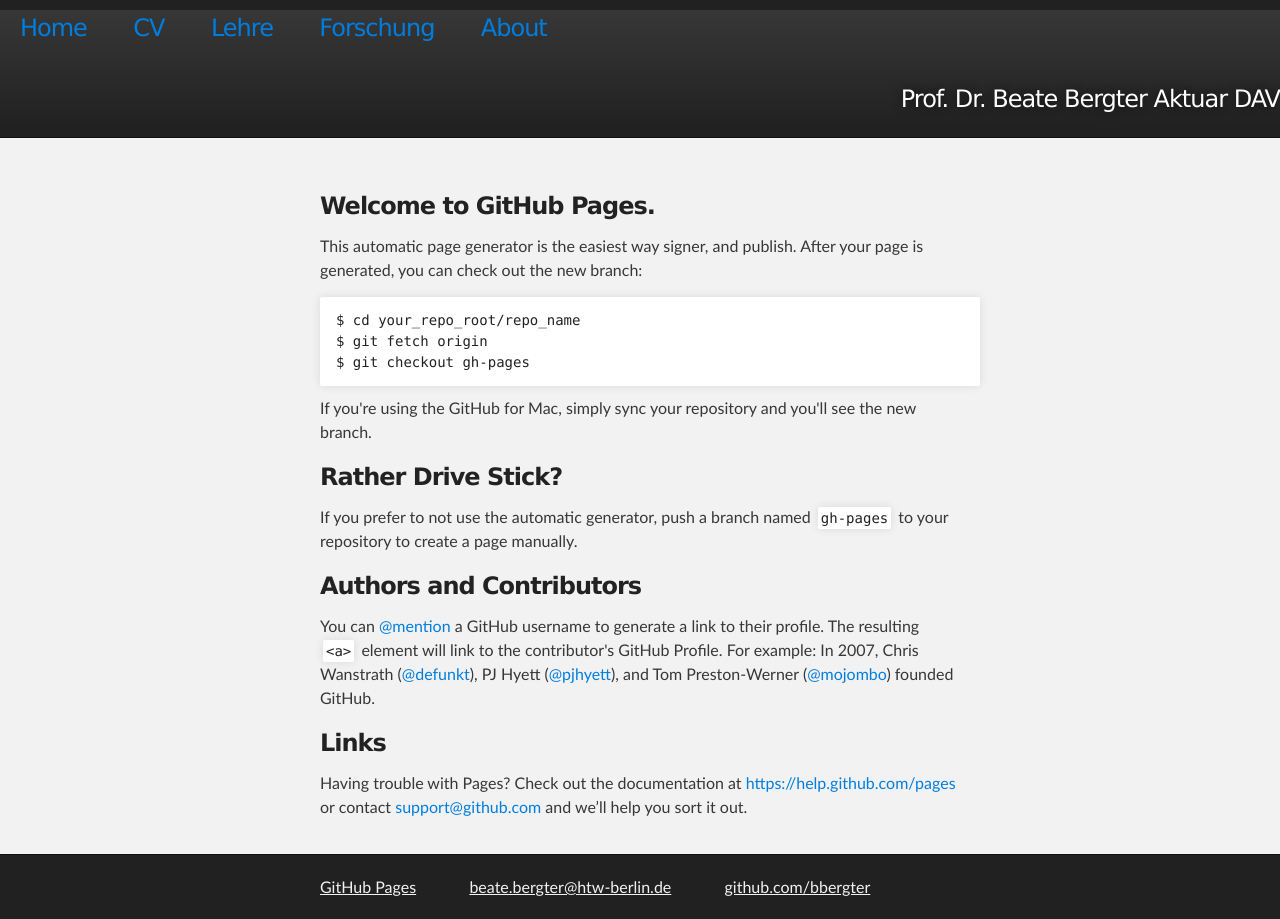
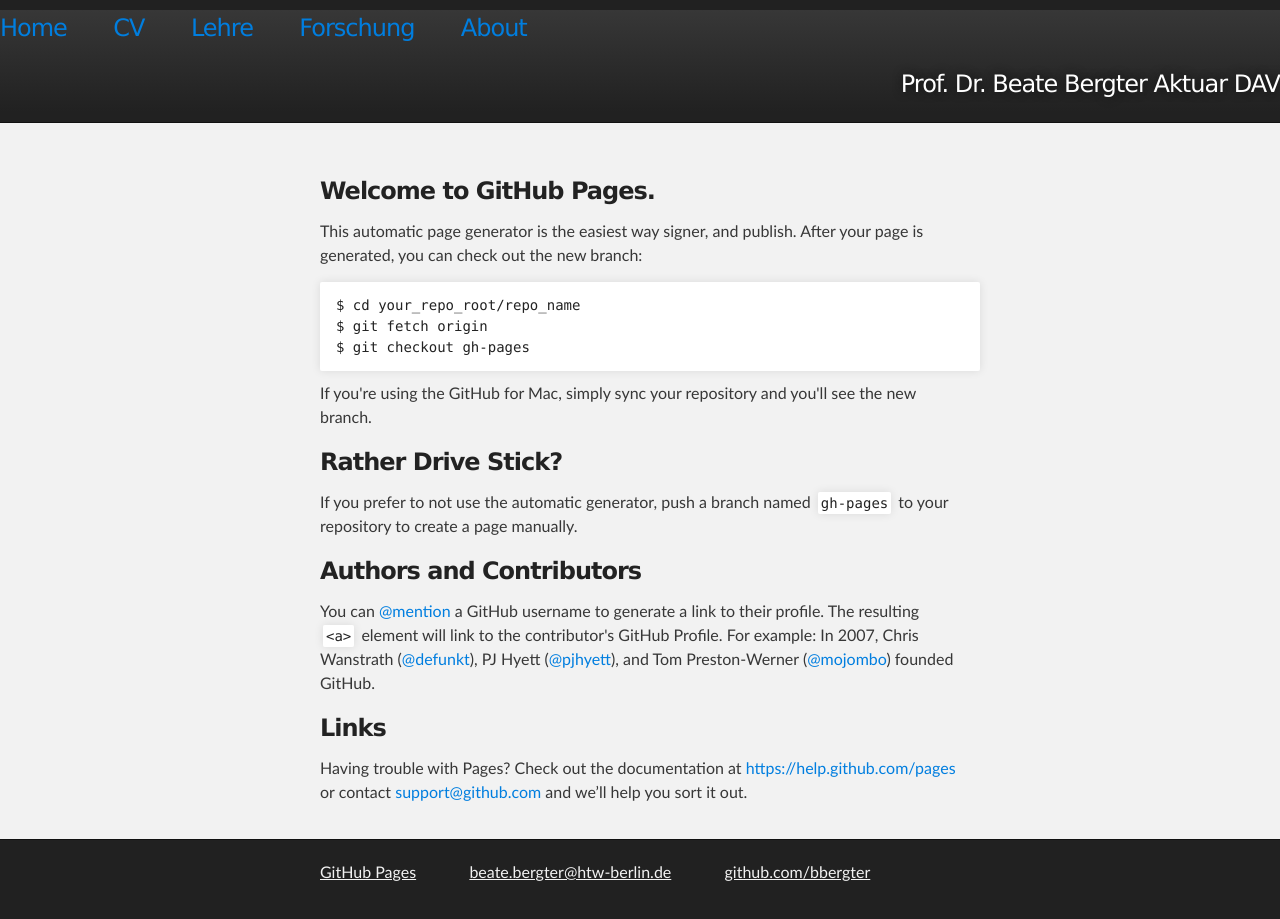
Before and after one commit to bbergter/bbergter, a Jekyll site: the page lehre/index.html, which Jekyll copies as it is, in a window 1280 px wide. Built offline with Jekyll 4.4.1, drawn with Linux system fonts in a browser that asks for light colours.

Commit message:
Update index.html

```diff
--- a/lehre/index.html
+++ b/lehre/index.html
@@ -14,7 +14,6 @@
 
 
       <h2 id="project_tagline"> <nav>
-    		<ul class="nav nav-pills pull-right">
         		<a href="/">Home</a> &nbsp &nbsp &nbsp
         		<a href="/cv">CV</a> &nbsp	 &nbsp &nbsp
         		<a href="/lehre">Lehre</a> &nbsp &nbsp &nbsp
```
